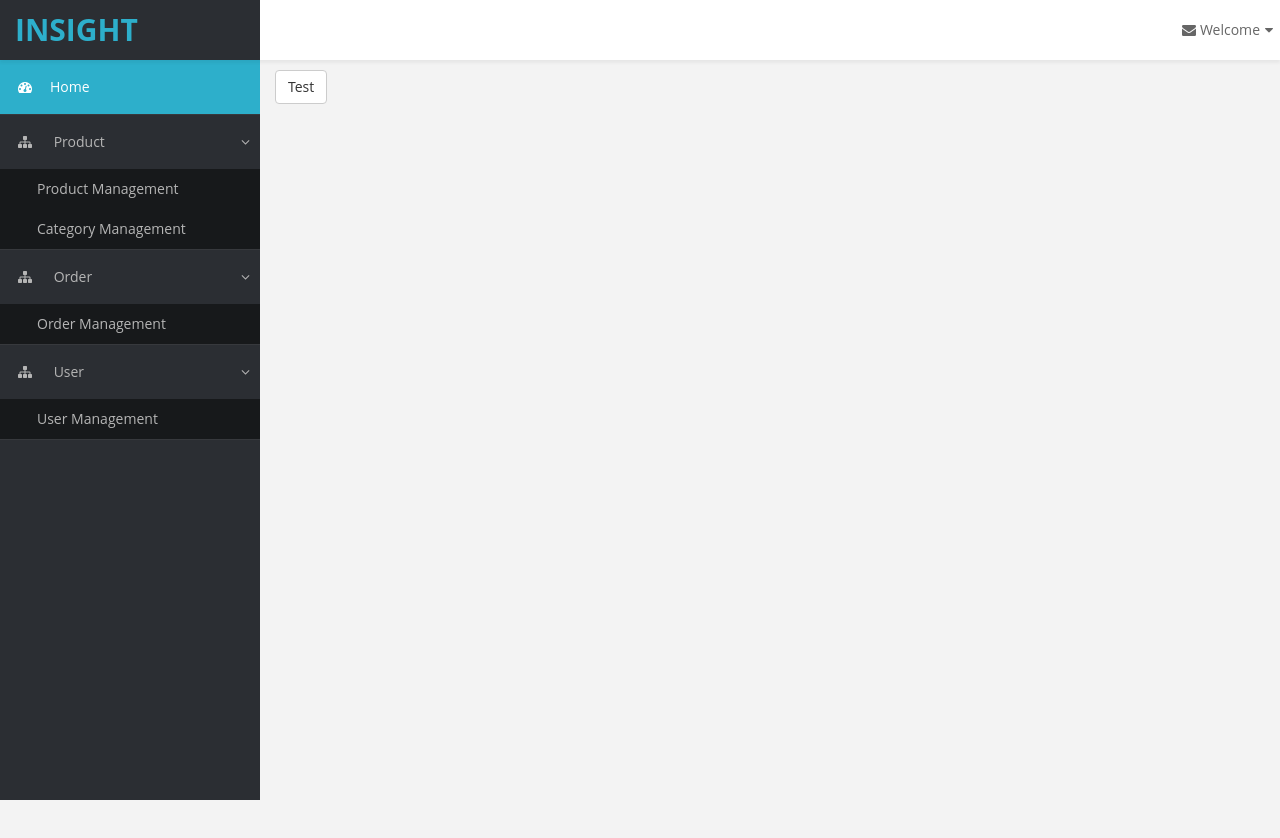
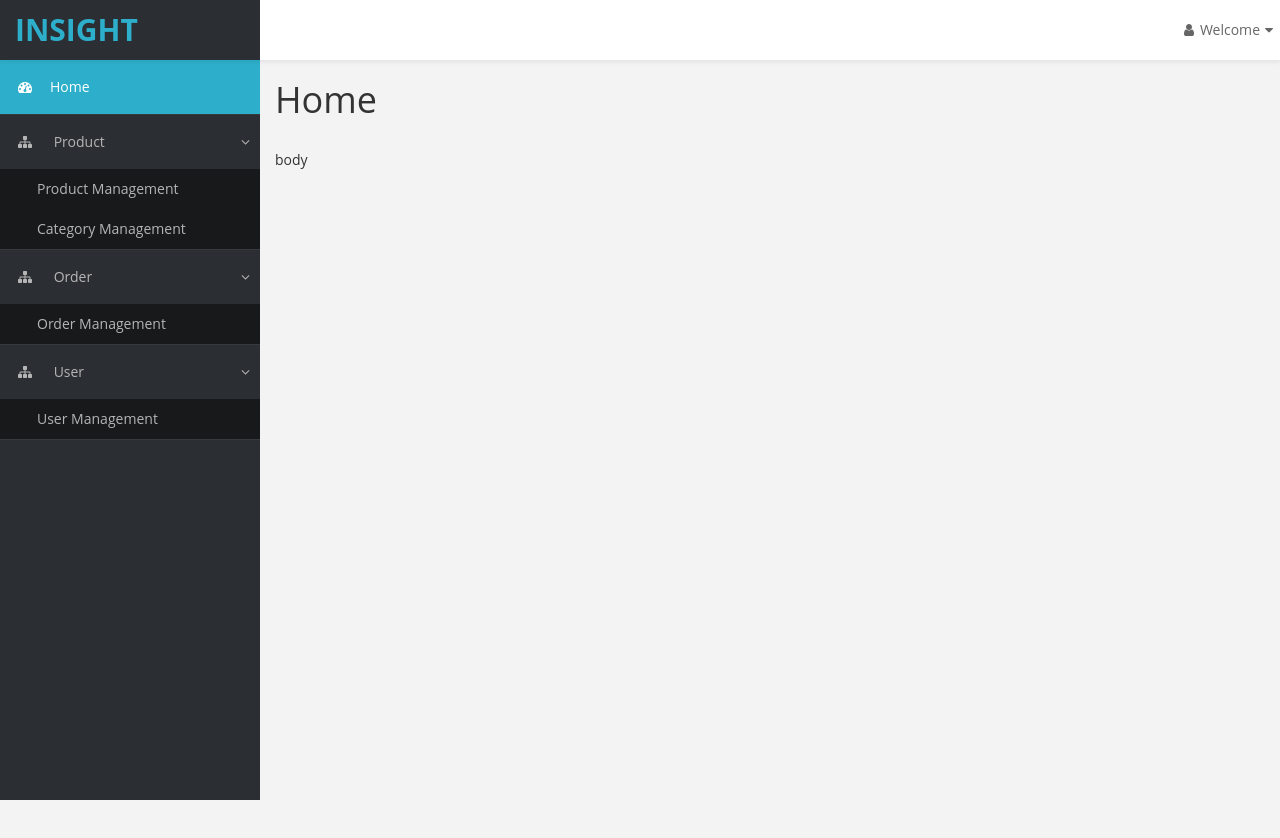
Before and after one commit to benjaminhuanghuang/react-ecommerce, a React app: page / in a window 1280 px wide. Shown: the top 838 px of the page. Built offline with nearby package versions, Linux system fonts and the light colour scheme.

Commit message:
add files

```diff
--- a/src/app.jsx
+++ b/src/app.jsx
@@ -14,7 +14,7 @@ class App extends React.Component {
                     <Switch>
                         <Route exact paht="/" component={Home} />
                         <Route exact paht="/product" component={Home} />
-                        <Route exact paht="/product.category" component={Home} />
+                        <Route exact paht="/product-category" component={Home} />
                         <Route exact paht="/order" component={Home} />
                         <Route exact paht="/user" component={Home} />
                     </Switch>
--- a/src/component/nav-top/index.jsx
+++ b/src/component/nav-top/index.jsx
@@ -24,7 +24,7 @@ class NavTop extends React.Component {
                 <ul className="nav navbar-top-links navbar-right">
                     <li className="dropdown">
                         <a className="dropdown-toggle">
-                            <i className="fa fa-envelope fa-fw"></i>
+                            <i className="fa fa-user fa-fw"></i>
                             <span>Welcome</span>
                             <i className="fa fa-caret-down"></i>
                         </a>
--- /dev/null
+++ b/src/component/page-title/index.jsx
@@ -0,0 +1,24 @@
+import React from 'react';
+
+class PageTitle extends React.Component {
+    constructor(props) {
+        super(props);
+    }
+
+    componentWillMount(){
+        document.title = this.props.title + "- eCommerce";
+    }
+
+    render() {
+        return (
+            <div className="row">
+                <div className="col-md-12">
+                    <h1 className="page-header">{this.props.title}</h1>
+                    {this.props.children}
+                </div>
+            </div>
+        )
+    }
+}
+
+export default PageTitle;
--- a/src/page/home/index.jsx
+++ b/src/page/home/index.jsx
@@ -1,12 +1,19 @@
 import React from 'react';
 //
 import './index.css';
+import PageTitle from 'component/page-title/index.jsx'
 
 class Home extends React.Component {
     render() {
         return (
             <div id="page-wrapper">
-                <button className='btn btn-default'>Test</button>
+                <PageTitle title="Home" >
+                </PageTitle>
+                <div className="row">
+                    <div className="col-md-12">
+                        body
+                    </div>
+                </div>
             </div>
         )
     }
--- /dev/null
+++ b/src/util/mm.jsx
@@ -0,0 +1,6 @@
+class MUtil
+{
+
+}
+
+export default MUtil;
--- a/webpack.config.js
+++ b/webpack.config.js
@@ -79,7 +79,8 @@ const config = {
     },
     plugins: [
         new HtmlWebpackPlugin({
-            template: './src/index.html'
+            template: './src/index.html',
+            favicon: 'favicon.ico'
         }),
         // create style.css and inster it into output
         new ExtractTextPlugin("css/[name].css")
```
Also changed, not shown: _notes/features.md (+17 -0 lines), _notes/webpack.md (+1 -1 lines).
